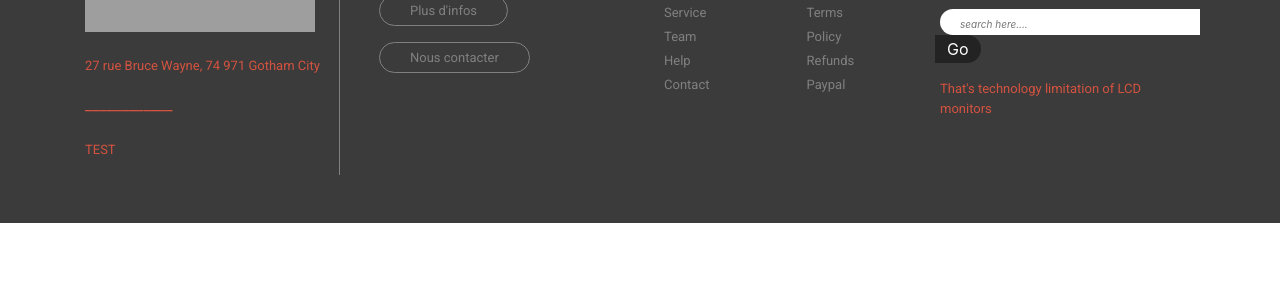
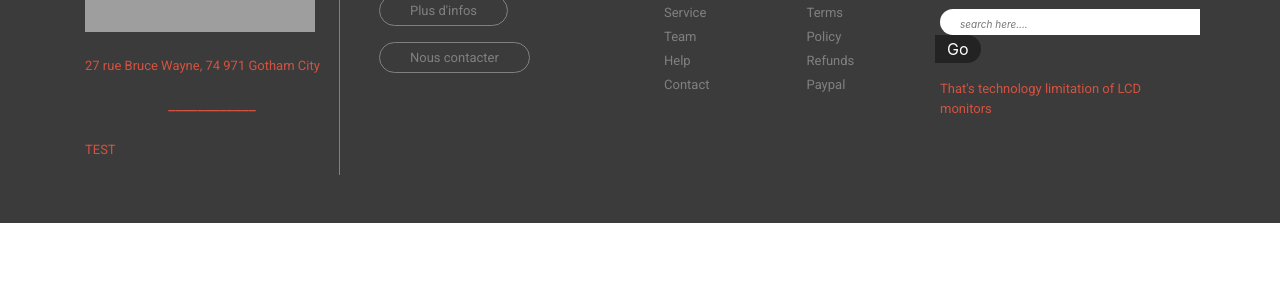
Before and after one commit to Thomas-rnd/ComWeb_S6, a PHP site: page /footer.html in a window 1280 px wide. Shown: the part 156-456 px from the top of the page. Run offline with PHP 8.4, Linux system fonts and the light colour scheme; some libraries are stand-ins or nearby versions; grey boxes are pictures that could not be loaded.

Commit message:
Update styles.css

```diff
--- a/styles.css
+++ b/styles.css
@@ -97,4 +97,9 @@ border-right: 1px solid grey;
 height: 100%;
 }
 
+.centre
+{
+text-align: center;
+}
+
 /* Credit to https://bootsnipp.com/snippets/M56El  */
```
